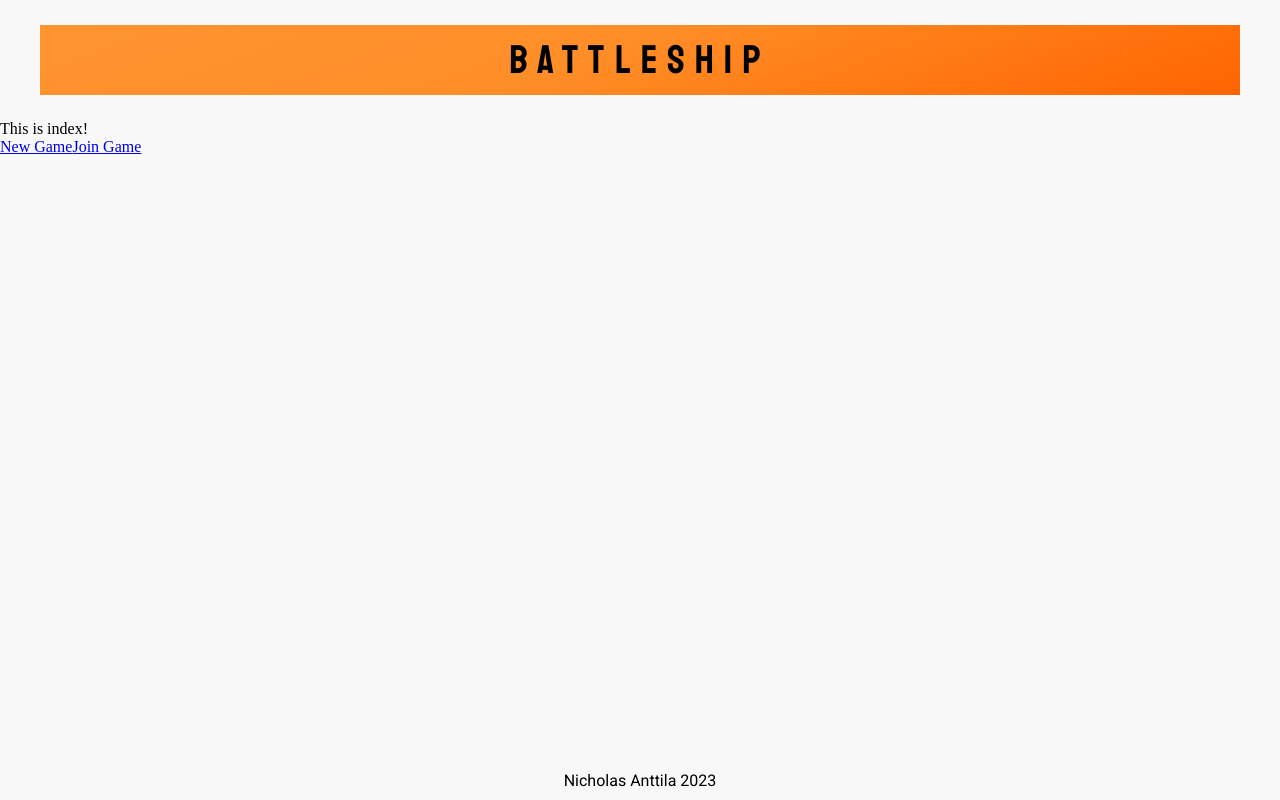
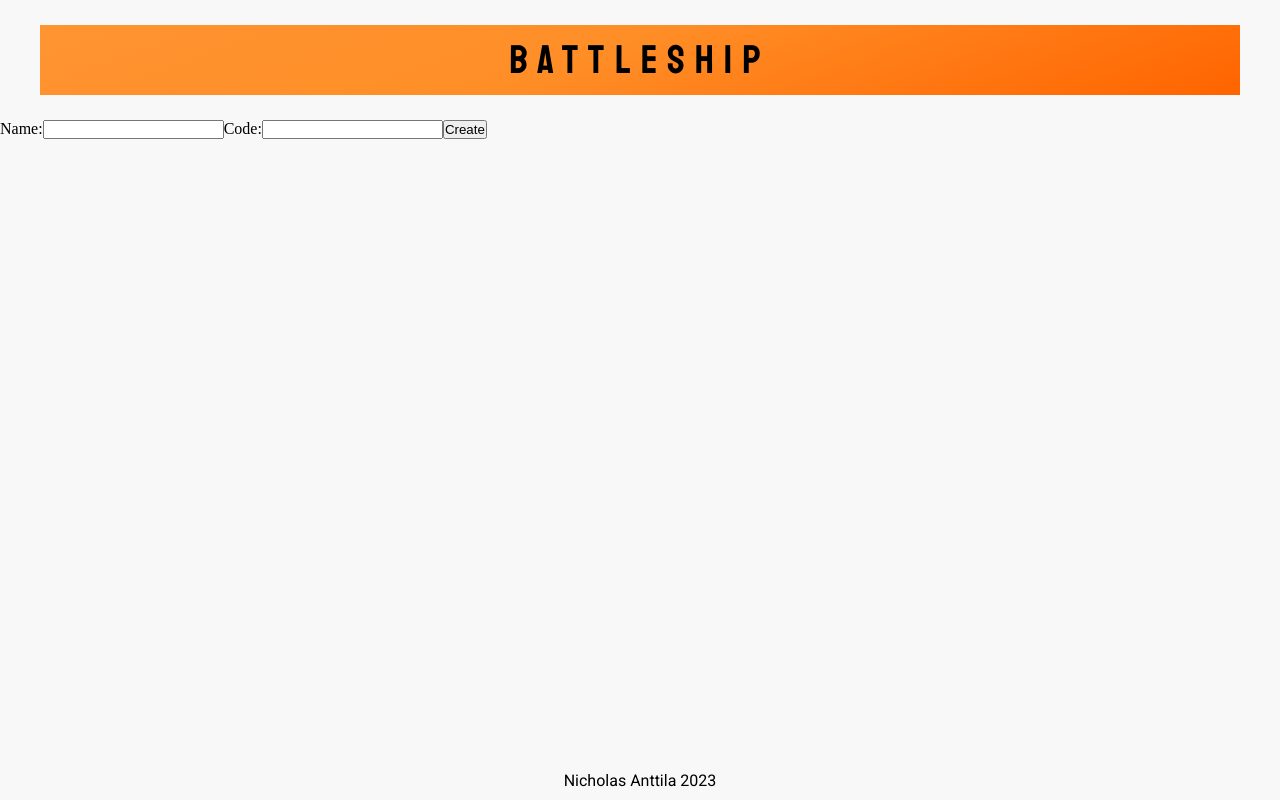
Before and after one commit to nicholan/battleship-ts-express-react-ws, a React (Vite) app in the folder client/: page / in a window 1280 px wide. Built offline with nearby package versions, Linux system fonts and the light colour scheme.

Commit message:
merged create/join to index route

```diff
--- a/client/src/components/Game/Board/Board.tsx
+++ b/client/src/components/Game/Board/Board.tsx
@@ -44,7 +44,6 @@ export function Board(
 
     function handleWheel() {
         // Handles gameboard axis toggling with a wheel debounce.
-        setLocked(true);
         if(wheelTimeout.current) return;
         wheelTimeout.current = true;
         toggleAxis();
@@ -54,6 +53,7 @@ export function Board(
     }
 
     function playerBoardMouseEventHandler(coordinates: Coordinates, isClick?: boolean, isWheel?: boolean) {
+        setLocked(true);
         if (!shipsRemaining) return;
         if (isWheel) {
             handleWheel();
--- a/client/src/routes/Create.tsx
+++ /dev/null
@@ -1,46 +0,0 @@
-import React, { FormEvent } from 'react';
-import { Link, useNavigate } from 'react-router-dom';
-
-interface FormElements extends HTMLFormControlsCollection {
-    name: HTMLInputElement;
-}
-
-interface CustomForm extends HTMLFormElement {
-    readonly elements: FormElements;
-}
-
-export function Create() {
-    const navigate = useNavigate();
-
-    async function handleSubmit(event: FormEvent<CustomForm>) {
-        event.preventDefault();
-        const target = event.currentTarget;
-        const formData = new FormData(target);
-        const playerName = formData.get('playerName')?.toString().trim();
-
-        const response = await fetch('http://localhost:3000/create', {
-            method: 'POST',
-            mode: 'cors',
-            headers: {
-                'Content-Type': 'application/json',
-            },
-            body: JSON.stringify({ playerName })
-        });
-        const res: unknown = await response.json();
-
-        if (res && typeof res === 'object' && 'gameId' in res && typeof res.gameId === 'string') {
-            navigate(`/${res.gameId}/${playerName}`);
-        }
-    }
-
-    return (
-        <div>
-            <form onSubmit={handleSubmit}>
-                <input type='text' name='playerName' ></input>
-                <button>Submit</button>
-            </form>
-            <Link to='/'>Home</Link>
-            <Link to='../join'>Join Game</Link>
-        </div>
-    );
-}
--- a/client/src/routes/Index.tsx
+++ b/client/src/routes/Index.tsx
@@ -1,12 +1,79 @@
-import React from 'react';
-import { Link } from 'react-router-dom';
+import React, { FormEvent, useState } from 'react';
+import { useNavigate } from 'react-router-dom';
+
+interface FormElements extends HTMLFormControlsCollection {
+    playerName: HTMLInputElement;
+    gameId: HTMLInputElement;
+}
+
+interface CustomForm extends HTMLFormElement {
+    readonly elements: FormElements;
+}
 
 export function Index() {
+    const navigate = useNavigate();
+    const [gameCode, setGameCode] = useState<string>('');
+
+    async function handleSubmit(event: FormEvent<CustomForm>) {
+        event.preventDefault();
+        const target = event.currentTarget;
+        const formData = new FormData(target);
+        const playerName = formData.get('playerName')?.toString().trim();
+        const gameId = formData.get('gameId')?.toString().trim();
+
+        if (!playerName) return;
+
+        if (gameId) {
+            await JoinGame(playerName, gameId);
+            return;
+        }
+        await CreateGame(playerName);
+        return;
+    }
+
+    async function JoinGame(playerName: string, gameId: string) {
+        const response = await fetch('http://localhost:3000/join', {
+            method: 'POST',
+            mode: 'cors',
+            headers: {
+                'Content-Type': 'application/json',
+            },
+            body: JSON.stringify({ playerName, gameId })
+        });
+
+        if (response.status === 200) {
+            navigate(`/${gameId}/${playerName}`);
+        }
+    }
+
+    async function CreateGame(playerName: string) {
+        const response = await fetch('http://localhost:3000/create', {
+            method: 'POST',
+            mode: 'cors',
+            headers: {
+                'Content-Type': 'application/json',
+            },
+            body: JSON.stringify({ playerName })
+        });
+        const res: unknown = await response.json();
+
+        if (res && typeof res === 'object' && 'gameId' in res && typeof res.gameId === 'string') {
+            navigate(`/${res.gameId}/${playerName}`);
+        }
+        return;
+    }
+
     return (
-        <div className="App">
-            <p>This is index!</p>
-            <Link to='create'>New Game</Link>
-            <Link to='join'>Join Game</Link>
+        <div>
+            <form onSubmit={handleSubmit}>
+                <label htmlFor="playerName">Name:
+                    <input type='text' name='playerName' required></input>
+                </label>
+                <label htmlFor="gameId">Code:
+                    <input type='text' name='gameId' onChange={(e) => setGameCode(e.currentTarget.value)}></input>
+                </label>
+                <button type='submit'>{gameCode.length > 0 ? 'Join' : 'Create'}</button>
+            </form>
         </div>
     );
 }
--- a/client/src/routes/Join.tsx
+++ /dev/null
@@ -1,48 +0,0 @@
-import React, { FormEvent } from 'react';
-import { useNavigate } from 'react-router-dom';
-
-interface FormElements extends HTMLFormControlsCollection {
-    playerName: HTMLInputElement;
-    gameId: HTMLInputElement;
-}
-
-interface CustomForm extends HTMLFormElement {
-    readonly elements: FormElements;
-}
-
-export function Join() {
-    const navigate = useNavigate();
-
-    async function handleSubmit(event: FormEvent<CustomForm>) {
-        event.preventDefault();
-        const target = event.currentTarget;
-        const formData = new FormData(target);
-        const playerName = formData.get('playerName')?.toString();
-        const gameId = formData.get('gameId')?.toString();
-
-        if (!gameId || !playerName) return;
-
-        const response = await fetch('http://localhost:3000/join', {
-            method: 'POST',
-            mode: 'cors',
-            headers: {
-                'Content-Type': 'application/json',
-            },
-            body: JSON.stringify({ playerName, gameId })
-        });
-
-        if (response.status === 200) {
-            navigate(`/${gameId}/${playerName}`);
-        }
-    }
-
-    return (
-        <div>
-            <form onSubmit={handleSubmit}>
-                <label htmlFor="playerName">Name: <input type='text' name='playerName' required></input></label>
-                <label htmlFor="gameId">Code: <input type='text' name='gameId' required></input></label>
-                <button>Submit</button>
-            </form>
-        </div>
-    );
-}
```
Also changed, not shown: client/src/main.tsx (+0 -10 lines).
